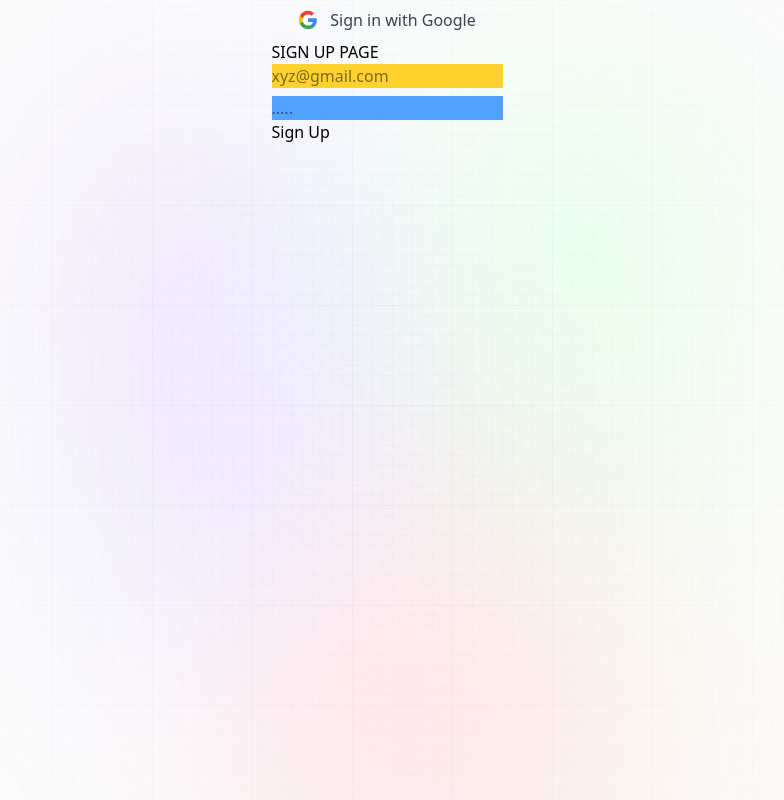
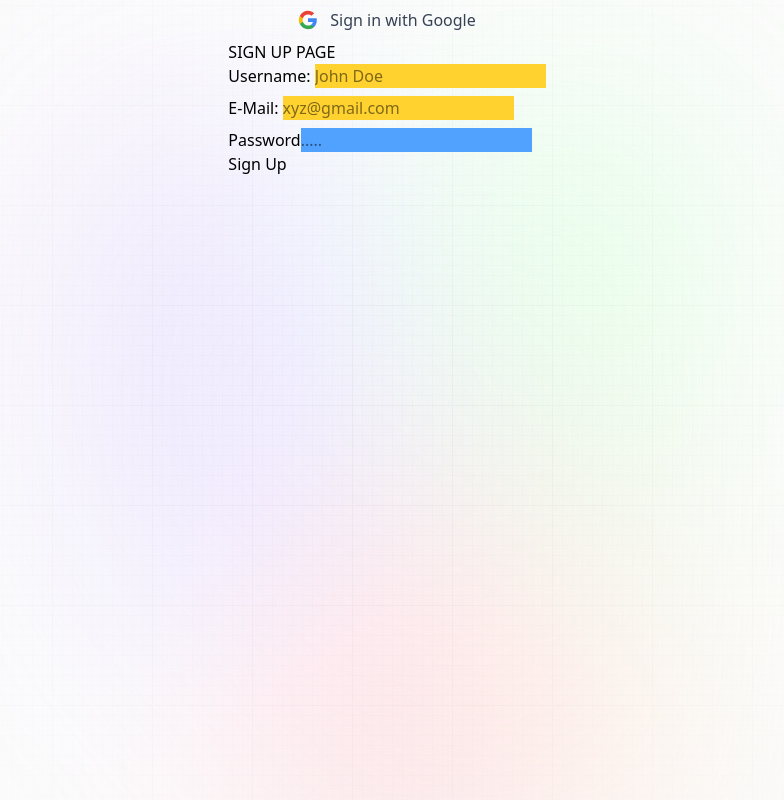
Before and after one commit to Em-myy/prompt-app, a Next.js app: page /register in a window 1280 px wide. Shown: the whole page, without its empty margins (253-1037 px from the left). Built offline with nearby package versions, Linux system fonts and the light colour scheme; no server answers.

Commit message:
added some other stuffs

```diff
--- /dev/null
+++ b/app/login/page.tsx
@@ -0,0 +1,7 @@
+"use client";
+
+const LoginPage = () => {
+  return <main></main>;
+};
+
+export default LoginPage;
--- a/app/register/page.tsx
+++ b/app/register/page.tsx
@@ -4,6 +4,7 @@ import { createClient } from "@/utils/supabase/client";
 import { useState } from "react";
 
 type formType = {
+  username: string;
   email: string;
   password: string;
 };
@@ -12,6 +13,7 @@ const RegisterPage = () => {
   const supabase = createClient();
 
   const [formData, setFormData] = useState<formType>({
+    username: "",
     email: "",
     password: "",
   });
@@ -30,6 +32,9 @@ const RegisterPage = () => {
         password: formData.password,
         options: {
           emailRedirectTo: `${window.location.origin}/profile`,
+          data: {
+            username: formData.username,
+          },
         },
       });
     } catch (error) {
@@ -43,6 +48,20 @@ const RegisterPage = () => {
         <section>
           <form onSubmit={handleFormSubmit}>
             <div className="flex flex-col gap-y-2">
+              <div>
+                <label>Username: </label>
+                <input
+                  type="text"
+                  placeholder="John Doe"
+                  name="username"
+                  value={formData.username}
+                  onChange={handleFormChange}
+                  required
+                  className="bg-amber-300"
+                />
+              </div>
+              <div>
+                <label>E-Mail: </label>
                 <input
                   type="email"
                   placeholder="xyz@gmail.com"
@@ -52,6 +71,9 @@ const RegisterPage = () => {
                   required
                   className="bg-amber-300"
                 />
+              </div>
+              <div>
+                <label>Password</label>
                 <input
                   type="password"
                   placeholder="....."
@@ -62,6 +84,7 @@ const RegisterPage = () => {
                   className="bg-blue-400"
                 />
               </div>
+            </div>
             <button type="submit">Sign Up</button>
           </form>
         </section>
```
Lines whose indentation alone changed are shown as unchanged.
